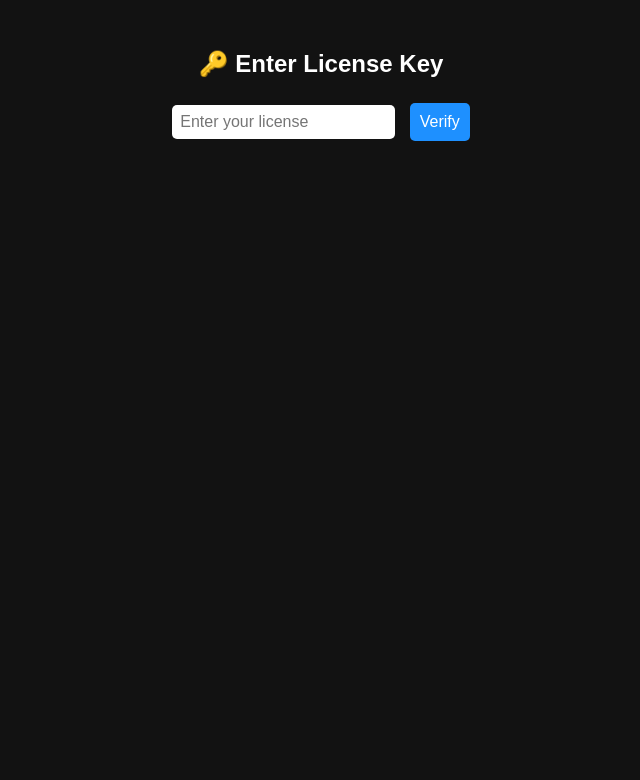
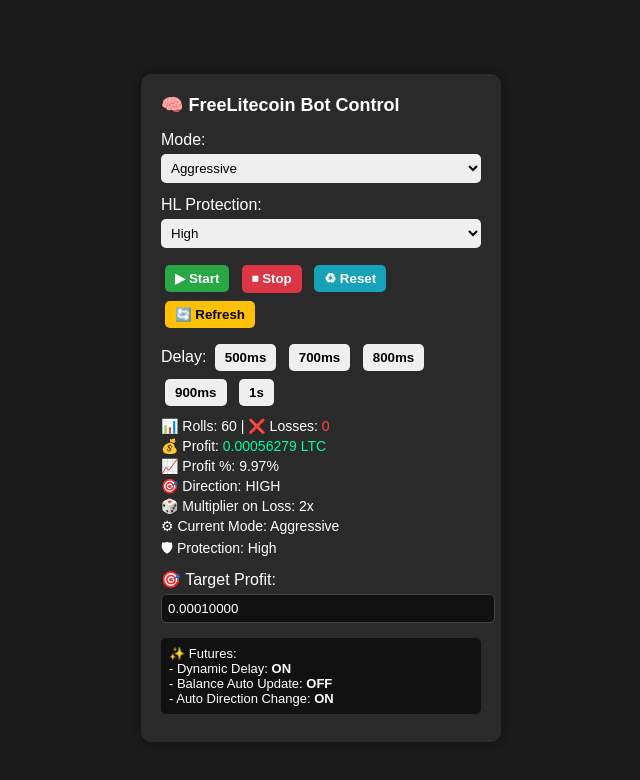
Before and after one commit to fareez555/faariz-License-Sever-, a website: page index.html in a window 1280 px wide. Shown: the whole page, without its empty margins (319-959 px from the left). Drawn offline with Linux system fonts and the light colour scheme.

Commit message:
Update index.html

```diff
--- a/index.html
+++ b/index.html
@@ -1,120 +1,79 @@
 <!DOCTYPE html>
 <html>
 <head>
-  <title>FAARIZ BOT</title>
-  <meta name="viewport" content="width=device-width, initial-scale=1.0">
+  <title>Faariz Bot Panel</title>
   <style>
-    body { font-family: Arial; text-align: center; background: #121212; color: white; }
-    button { padding: 10px; margin: 5px; font-size: 16px; border: none; border-radius: 5px; cursor: pointer; }
-    .primary { background: #1e90ff; color: white; }
-    .success { background: #28a745; color: white; }
-    .danger { background: #dc3545; color: white; }
-    input { padding: 8px; font-size: 16px; border-radius: 5px; border: none; margin: 5px; }
-    #licensePanel { margin-top: 50px; }
+    body { background:#1c1c1c; font-family: Arial; color: #fff; display:flex; justify-content:center; align-items:center; height:100vh; }
+    .panel { background:#2a2a2a; padding:20px; border-radius:10px; width:320px; box-shadow:0 0 15px rgba(0,0,0,0.5); }
+    h2 { margin:0 0 15px 0; font-size:18px; }
+    select, input { width:100%; padding:6px; margin:5px 0; border-radius:5px; border:none; }
+    button { padding:6px 10px; margin:4px; border:none; border-radius:5px; font-weight:bold; cursor:pointer; }
+    .start { background:#28a745; color:#fff; }
+    .stop { background:#dc3545; color:#fff; }
+    .reset { background:#17a2b8; color:#fff; }
+    .refresh { background:#ffc107; color:#000; }
+    .row { margin:8px 0; }
+    .stat { font-size:14px; margin:4px 0; }
+    .profit { color:#00ff99; }
+    .losses { color:#ff4444; }
+    .target { border:1px solid #444; background:#111; color:#fff; }
+    .futures { background:#111; padding:8px; border-radius:5px; margin-top:10px; font-size:13px; }
   </style>
 </head>
 <body>
+  <div class="panel">
+    <h2>🧠 FreeLitecoin Bot Control</h2>
 
-  <!-- License Panel -->
-  <div id="licensePanel">
-    <h2>🔑 Enter License Key</h2>
-    <input type="text" id="licenseKey" placeholder="Enter your license">
-    <button class="primary" onclick="checkLicense()">Verify</button>
+    <div class="row">
+      Mode:
+      <select>
+        <option>Aggressive</option>
+        <option>Normal</option>
+        <option>Safe</option>
+      </select>
     </div>
 
-  <!-- Bot Panel (Initially hidden) -->
-  <div id="botPanel" style="display:none;">
-    <h1>FAARIZ BOT 🚀</h1>
-    <p>Balance: <span id="balance">0.00000000</span></p>
-
-    <label>Base Bet:</label>
-    <input type="number" id="baseBet" step="0.00000001" value="0.00000010"><br>
-
-    <label>Win Chance:</label>
-    <input type="number" id="winChance" min="1" max="95" value="50"><br>
-
-    <button class="success" onclick="bet('low')">Bet Low</button>
-    <button class="success" onclick="bet('high')">Bet High</button><br>
-
-    <button class="primary" onclick="multiplyBet()">Multiply 2x</button>
-    <button class="primary" onclick="divideBet()">Divide 2÷</button><br>
-
-    <button class="danger" onclick="startAuto()">Start Auto Bet</button>
-    <button class="danger" onclick="stopAuto()">Stop Auto Bet</button>
-
-    <p id="status"></p>
+    <div class="row">
+      HL Protection:
+      <select>
+        <option>High</option>
+        <option>Medium</option>
+        <option>Low</option>
+      </select>
     </div>
 
-  <script>
-    let autoBetInterval = null;
-    const serverURL = "https://faariz-bot-server.onrender.com"; // உங்கள் server link
+    <div class="row">
+      <button class="start">▶ Start</button>
+      <button class="stop">⏹ Stop</button>
+      <button class="reset">♻ Reset</button>
+      <button class="refresh">🔄 Refresh</button>
+    </div>
 
-    // ✅ License Verification
-    function checkLicense() {
-      const key = document.getElementById("licenseKey").value;
+    <div class="row">
+      Delay:
+      <button>500ms</button> <button>700ms</button>
+      <button>800ms</button> <button>900ms</button>
+      <button>1s</button>
+    </div>
 
-      fetch(serverURL + "/verify", {
-        method: "POST",
-        headers: { "Content-Type": "application/json" },
-        body: JSON.stringify({ key })
-      })
-      .then(res => res.json())
-      .then(data => {
-        if (data.success) {
-          document.getElementById("licensePanel").style.display = "none";
-          document.getElementById("botPanel").style.display = "block";
-          updateBalance();
-        } else {
-          alert("❌ Invalid License Key! Access Denied.");
-        }
-      })
-      .catch(err => {
-        alert("Server error: " + err);
-      });
-    }
+    <div class="row stat">📊 Rolls: <span id="rolls">60</span> | ❌ Losses: <span class="losses" id="losses">0</span></div>
+    <div class="row stat">💰 Profit: <span class="profit" id="profit">0.00056279 LTC</span></div>
+    <div class="row stat">📈 Profit %: <span id="profitPercent">9.97%</span></div>
+    <div class="row stat">🎯 Direction: <span id="direction">HIGH</span></div>
+    <div class="row stat">🎲 Multiplier on Loss: <span id="multiplier">2x</span></div>
+    <div class="row stat">⚙ Current Mode: <span id="mode">Aggressive</span></div>
+    <div class="row stat">🛡 Protection: <span id="protection">High</span></div>
 
-    // ✅ Balance Update
-    function updateBalance() {
-      fetch(serverURL + "/balance")
-        .then(res => res.json())
-        .then(data => { document.getElementById("balance").innerText = data.balance; });
-    }
+    <div class="row">
+      🎯 Target Profit: <input type="text" id="targetProfit" class="target" value="0.00010000">
+    </div>
 
-    // ✅ Betting Functions
-    function bet(type) {
-      const betAmount = parseFloat(document.getElementById("baseBet").value);
-      const chance = parseInt(document.getElementById("winChance").value);
-      fetch(serverURL + "/bet", {
-        method: "POST",
-        headers: { "Content-Type": "application/json" },
-        body: JSON.stringify({ type, betAmount, chance })
-      })
-      .then(res => res.json())
-      .then(data => {
-        document.getElementById("status").innerText = data.message;
-        updateBalance();
-      });
-    }
-
-    function multiplyBet() {
-      let base = parseFloat(document.getElementById("baseBet").value);
-      document.getElementById("baseBet").value = (base * 2).toFixed(8);
-    }
-
-    function divideBet() {
-      let base = parseFloat(document.getElementById("baseBet").value);
-      document.getElementById("baseBet").value = (base / 2).toFixed(8);
-    }
-
-    function startAuto() {
-      if (autoBetInterval) return;
-      autoBetInterval = setInterval(() => { bet('low'); }, 2000);
-    }
-
-    function stopAuto() {
-      clearInterval(autoBetInterval);
-      autoBetInterval = null;
-    }
-  </script>
+    <div class="row futures">
+      ✨ Futures: <br>
+      - Dynamic Delay: <b>ON</b><br>
+      - Balance Auto Update: <b>OFF</b><br>
+      - Auto Direction Change: <b>ON</b>
+    </div>
+  </div>
 </body>
 </html>
```
Lines whose indentation alone changed are shown as unchanged.
